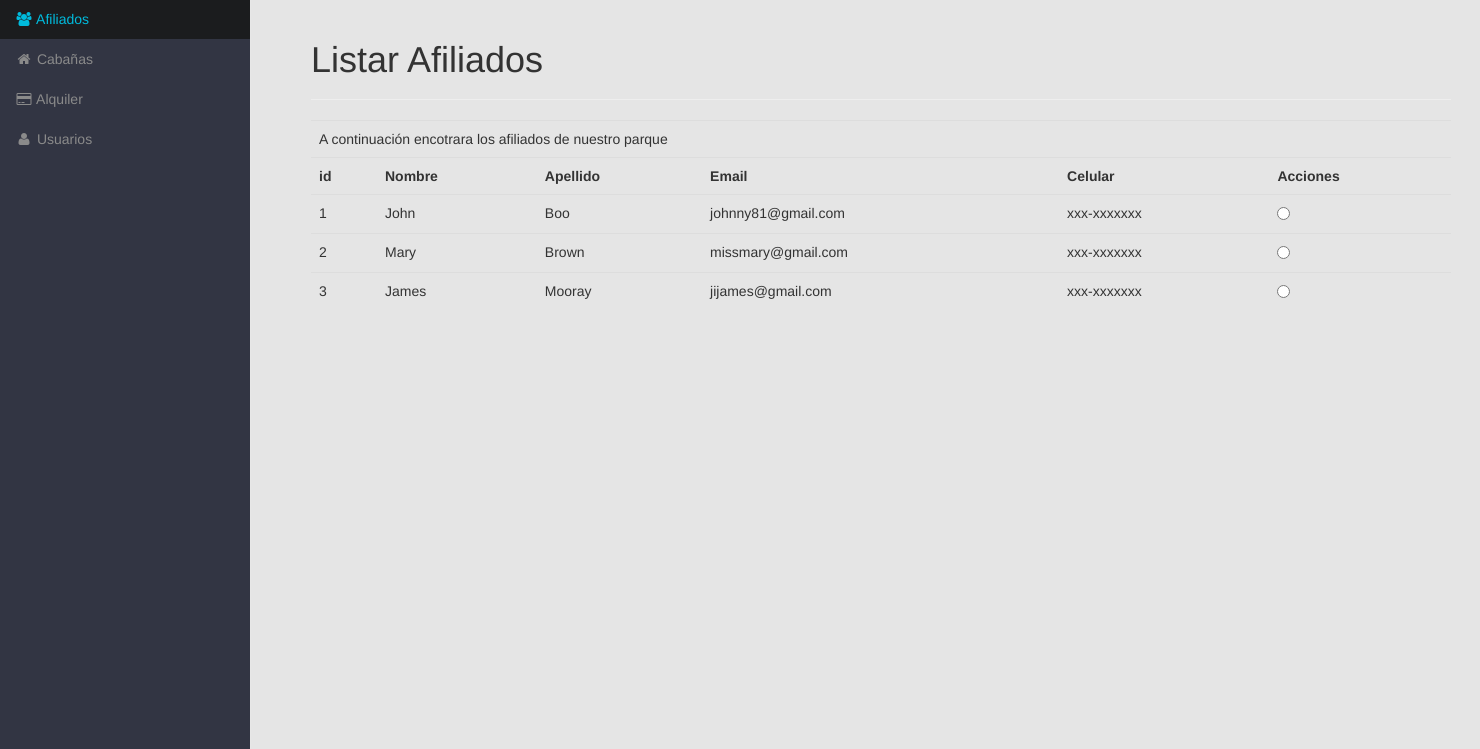
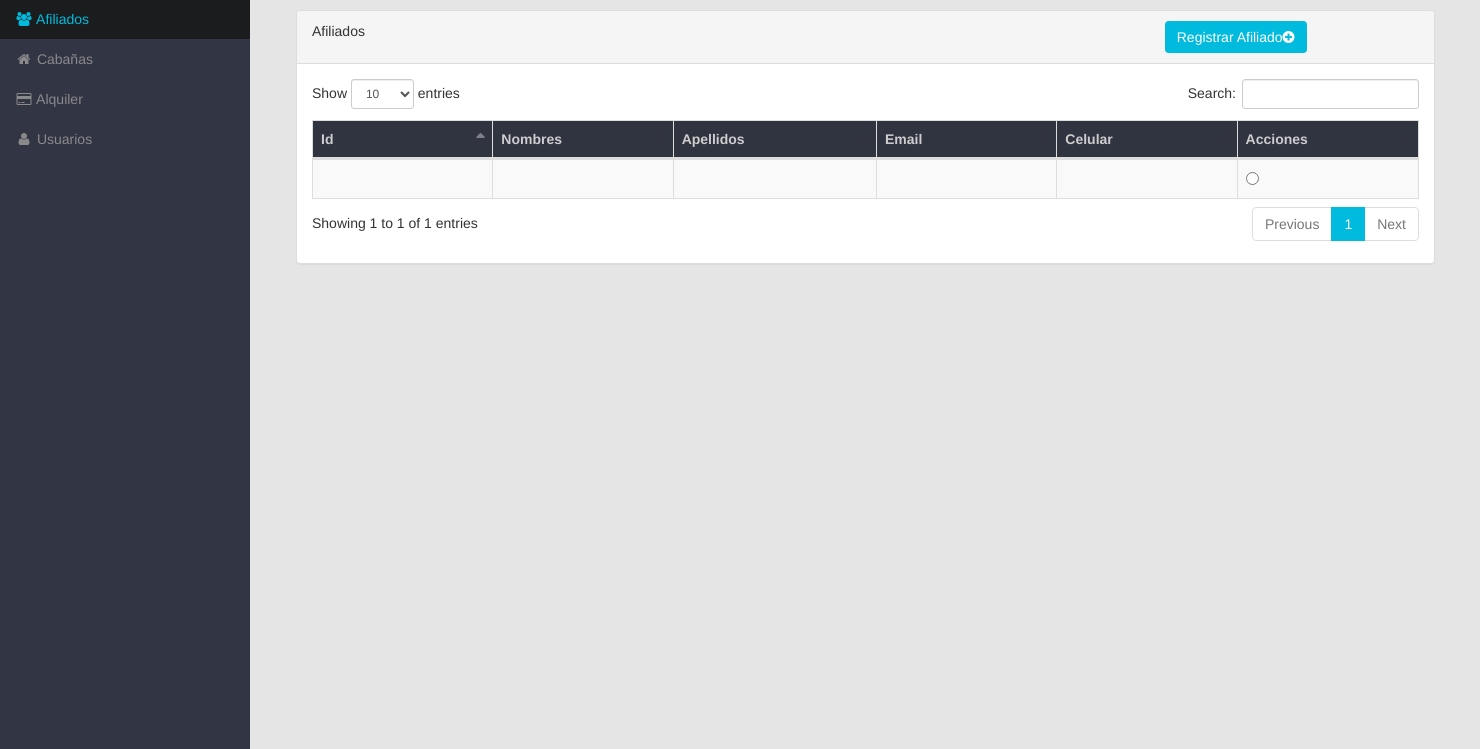
Before and after one commit to LuisaCaviedesR/lluviaFija, a Laravel app: page /lluviafija/listarAfiliados in a window 1480 px wide. Shown: the part 66-815 px from the top of the page. Run offline with Laravel 8, Linux system fonts and the light colour scheme; settings files or empty folders that the repository lacks are supplied; some libraries are stand-ins or nearby versions.

Commit message:
Terminada la vista de listar afiliados

```diff
--- a/public/js/funciones.js
+++ b/public/js/funciones.js
@@ -14,5 +14,11 @@
                     "url": "https://cdn.datatables.net/plug-ins/1.10.13/i18n/Spanish.json"
                     }
             });
-
+        $('#afiliado').DataTable({
+                    responsive: true,
+                    "scrollX": false,
+                    "language": {
+                    "url": "https://cdn.datatables.net/plug-ins/1.10.13/i18n/Spanish.json"
+                    }
+            });
     });
--- a/resources/views/afiliados/listarAfiliados.blade.php
+++ b/resources/views/afiliados/listarAfiliados.blade.php
@@ -1,48 +1,45 @@
 @extends ('layouts.app')
 @section('content')
-
-  <div class="container">
-	<div class="page-header">
-       <h1>Listar Afiliados</h1>
+<p></p>
+        <div class="row">
+   	        <div class="col-lg-12 col-md-12 col-sm-12">
+   		       <div class="panel panel-default">
+   			      <div class="panel-heading">
+                    <div class="row">
+                        <div class="col-sm-9">Afiliados</div>
+                        <div class="col-sm-3">
+                            <button type="button" class="btn btn-primary" onclick="location.href='{!! url('lluviafija/crearAfiliado') !!}'">
+                                Registrar Afiliado<i class="fa fa-plus-circle"></i>
+                            </button>
                         </div>
-
-<table class="table table-hover" >
+                    </div>
+                </div>
+           	    <div class="panel-body">
+                <div class="table-responsive col-lgl-12">
+           		  <table class="table table-striped table-bordered table-hover" id="afiliado">
+	 		        <thead>
 				        <tr>
-                <td colspan="6">A continuación encotrara los afiliados de nuestro parque</td>
+				            <th width="16%">Id</th>
+				            <th width="16%">Nombres</th>
+				            <th width="18%">Apellidos</th>
+                            <th width="16%">Email</th>
+				            <th width="16%">Celular</th>
+                            <th width="16%">Acciones</th>
 				        </tr>
+	 		        </thead>
                     <tr>
-                <th>id</th>
-                <th>Nombre</th>
-                <th>Apellido</th>
-                <th>Email</th>
-                <th>Celular</th>
-                <th>Acciones</th>
-            </tr>
-            <tr>
-                <td>1</td>
-                <td>John</td>
-                <td>Boo</td>
-                <td>johnny81@gmail.com</td>
-                <td>xxx-xxxxxxx</td>
-                <td><input type="radio"></td>
-            </tr>
-            <tr>
-                <td>2</td>
-                <td>Mary</td>
-                <td>Brown</td>
-                <td>missmary@gmail.com</td>
-                <td>xxx-xxxxxxx</td>
-                <td><input type="radio"></td>
-            </tr>
-            <tr>
-                <td>3</td>
-                <td>James</td>
-                <td>Mooray</td>
-                <td>jijames@gmail.com</td>
-                <td>xxx-xxxxxxx</td>
+                        <td></td>
+                        <td></td>
+                        <td></td>
+                        <td></td>
+                        <td></td>
                         <td><input type="radio"></td>
                     </tr>
 				    </table>
+                    </div>
+			  </div>
+		  </div>
+	   </div>
+    </div>
 
-  </div>
 @stop
```
Lines whose indentation alone changed are shown as unchanged.
